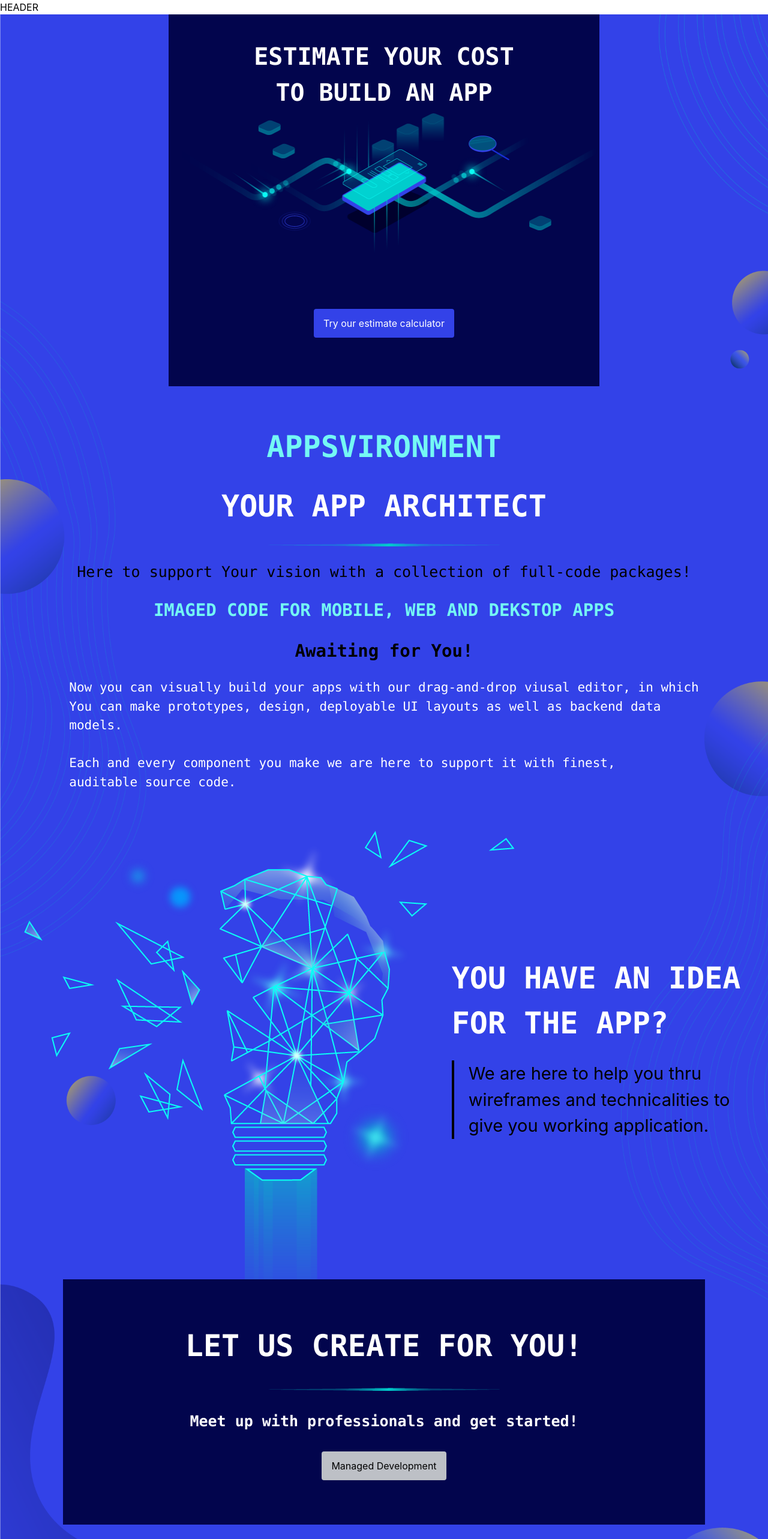
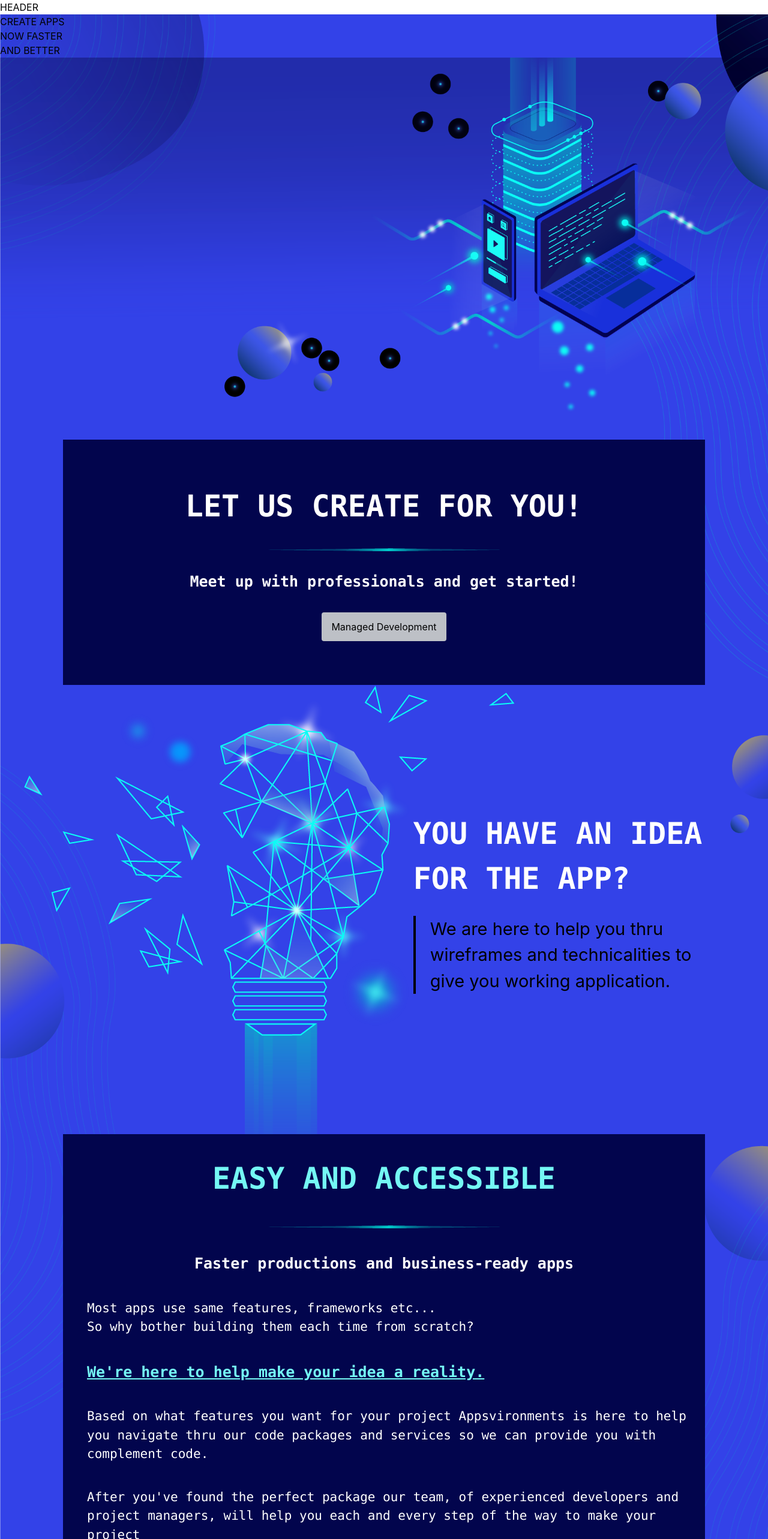
Before and after one commit to lookagit/appvironments, a Next.js app: page / in a window 1280 px wide. Shown: the top 2566 px of the page at 60% size. Built offline with nearby package versions, Linux system fonts and the light colour scheme.

Commit message:
Added home page box with button

```diff
--- /dev/null
+++ b/components/HomePageBoxButton.tsx
@@ -0,0 +1,39 @@
+const HomePageBoxButton = () => {
+    return(
+        <div className="flex flex-col justify-center items-center space-y-10  w-[1070px] h-[840px] bg-purple-dark">
+            <div className="text-3xl font-bold text-secondary font-mono">
+                EASY AND ACCESSIBLE
+            </div>
+            <div className="">
+                <img src="/images/appvironments-title_line.png"/>
+            </div>
+            <div className="text-primary font-bold font-mono text-lg">
+                Faster productions and business-ready apps
+            </div>
+                <div className="flex flex-col items-start space-y-10 ml-10">
+                    <div className="text-primary font-mono text-md">
+                        Most apps use same features, frameworks etc...<br></br>
+                        So why bother building them each time from scratch?
+                    </div>
+                    <div className="text-secondary underline font-bold font-mono text-lg">
+                        We're here to help make your idea a reality.
+                    </div>
+                    <div className="text-primary font-mono text-md list-disc">
+                        Based on what features you want for your project Appsvironments is here to help<br></br>
+                        you navigate thru our code packages and services so we can provide you with<br></br>
+                        complement code.
+                    </div>
+                    <div className="text-primary font-mono text-md">
+                        After you've found the perfect package our team, of experienced developers and<br></br>
+                        project managers, will help you each and every step of the way to make your project<br></br>
+                        to the production.
+                    </div>
+                </div>
+            <button class="bg-primary text-primary text-sm py-3 px-4 rounded mt-20">
+                Estimate with an Expert
+            </button>
+        </div>
+    )
+}
+
+export default HomePageBoxButton
--- a/components/HomePageElementText.tsx
+++ b/components/HomePageElementText.tsx
@@ -1,6 +1,6 @@
 const HomePageElementText = () => {
     return(
-        <div className="flex flex-col space-y-6 justify-center items-center h-[740px]">
+        <div className="flex flex-col space-y-6 justify-center items-center h-[740px] ">
                 <div className="text-3xl font-bold text-secondary font-mono">
                     APPSVIRONMENT
                 </div>
--- a/components/HomePageIdeaPicture.tsx
+++ b/components/HomePageIdeaPicture.tsx
@@ -4,7 +4,7 @@
             <div className="mr-96">
                 <img src="/images/appvironments_application_idea.png" className="h-auto" alt="header-logo" />
             </div>
-            <div className="absolute right-0">
+            <div className="absolute right-16">
                 <div className="text-3xl font-bold text-primary font-mono">
                     YOU HAVE AN IDEA<br></br>
                     FOR THE APP?
--- /dev/null
+++ b/components/InitialHomePageElement.tsx
@@ -0,0 +1,20 @@
+const InitialHomePageElement = () => {
+    return(
+        <div className="">
+            <div className="flex flex-col">
+                <div className="">
+                    CREATE APPS
+                </div>
+                <div className="">
+                    NOW FASTER<br></br>
+                    AND BETTER
+                </div>
+                <div className="">
+                    <img src="/images/appvironments_header_img_homepage.png"  alt="" />
+                </div>
+            </div>
+        </div>
+    )
+}
+
+export default InitialHomePageElement
--- a/pages/index.tsx
+++ b/pages/index.tsx
@@ -4,6 +4,8 @@
 import HomePageCardButton from '../components/HomePageCardButton'
 import HomePageElementText from '../components/HomePageElementText'
 import HomePageElementButton from '../components/HomePageElementButton'
+import InitialHomePageElement from '../components/InitialHomePageElement'
+import HomePageBoxButton from '../components/HomePageBoxButton'
 
 
 const Home: NextPage = () => {
@@ -11,10 +13,12 @@
     <div className="">
       <HomeBackground>
         {/* Inser here page */}
+          <InitialHomePageElement/>
+          <HomePageCardButton/>
+          <HomePageIdeaPicture/>
+          <HomePageBoxButton/>
+          <HomePageElementText/>
           <HomePageElementButton/>
-          <HomePageElementText/>
-          <HomePageIdeaPicture/>
-          <HomePageCardButton/>
           <HomePageElementText/>
       </HomeBackground>
     </div>
```
Lines whose indentation alone changed are shown as unchanged.
